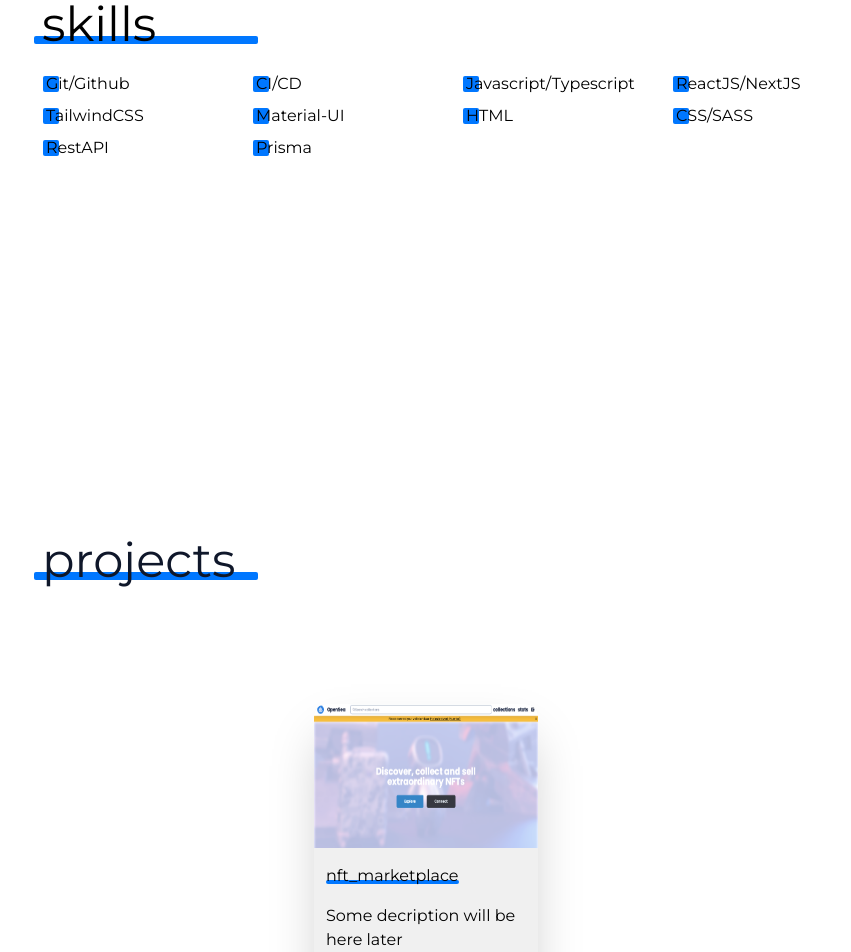
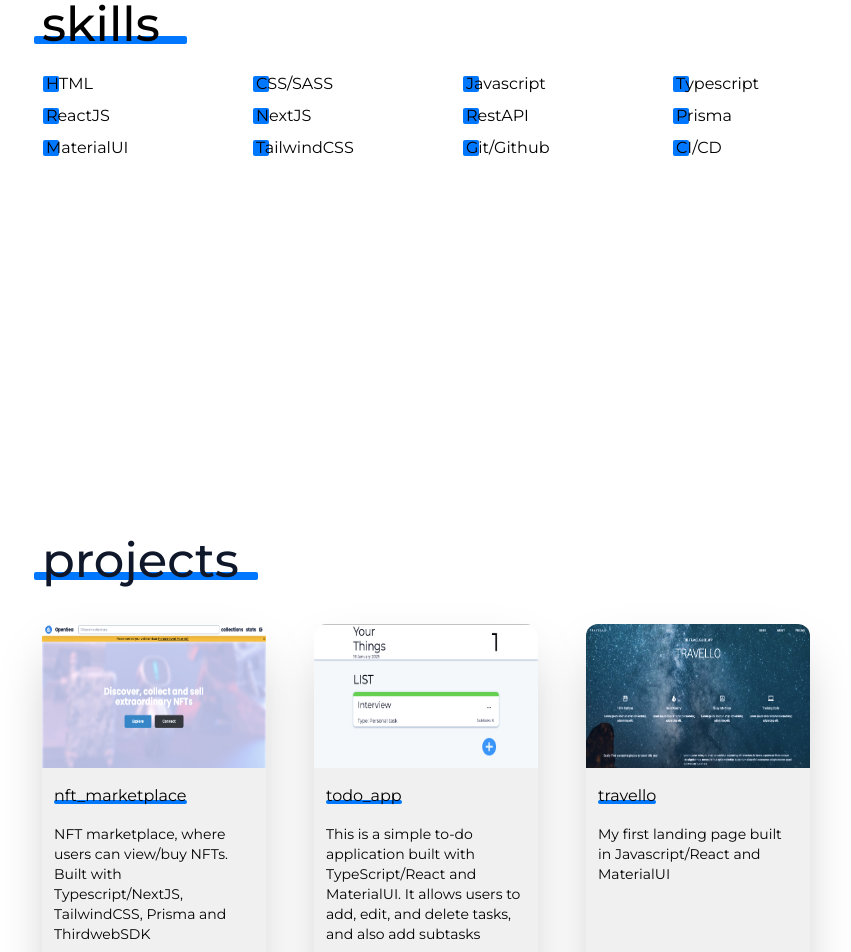
Before and after one commit to hinspared/portfolio, a Next.js app: page / in a window 1280 px wide. Shown: the part 1260-2212 px from the top of the page, without its empty margins (214-1065 px from the left). Built offline with nearby package versions, Linux system fonts and the light colour scheme.

Commit message:
update mobile version

```diff
--- a/src/components/About.tsx
+++ b/src/components/About.tsx
@@ -1,16 +1,18 @@
 import React from "react";
 
 const skills = [
+  "HTML",
+  "CSS/SASS",
+  "Javascript",
+  "Typescript",
+  "ReactJS",
+  "NextJS",
+  "RestAPI",
+  "Prisma",
+  "MaterialUI",
+  "TailwindCSS",
   "Git/Github",
   "CI/CD",
-  "Javascript/Typescript",
-  "ReactJS/NextJS",
-  "TailwindCSS",
-  "Material-UI",
-  "HTML",
-  "CSS/SASS",
-  "RestAPI",
-  "Prisma",
 ];
 
 const About = React.forwardRef<HTMLDivElement>(
@@ -19,23 +21,23 @@ const About = React.forwardRef<HTMLDivElement>(
       <div className="mx-auto h-screen w-3/5 pt-36" id="about">
         <div ref={ref}>
           <div className="relative max-w-max">
-            <p className="md:text-5xl">about</p>
-            <div className="absolute left-[-0.5rem] bottom-1 -z-10 h-2 w-56 rounded-sm bg-[#0077FF]"></div>
+            <p className="text-lg font-medium md:text-5xl">about</p>
+            <div className="absolute bottom-1 -z-10 h-1 w-[130%] bg-[#0077FF] md:left-[-0.5rem] md:h-2 md:rounded-sm"></div>
           </div>
-          <p className="mt-10 w-3/5 text-lg">
+          <p className="mt-10 text-lg md:w-3/5">
             As a purposeful and highly motivated person I am looking for a
             company that will give me a chance to apply my skills and develop
             myself as a Front-End Developer
           </p>
           <div className="relative mt-16 max-w-max">
-            <p className="md:text-5xl">skills</p>
-            <div className="absolute left-[-0.5rem] bottom-1 -z-10 h-2 w-56 rounded-sm bg-[#0077FF]"></div>
+            <p className="text-lg font-medium md:text-5xl">skills</p>
+            <div className="absolute bottom-1 -z-10 h-1 w-[130%] bg-[#0077FF] md:left-[-0.5rem] md:h-2 md:rounded-sm"></div>
           </div>
-          <div className="mt-6 grid grid-cols-4 justify-between gap-y-2 gap-x-20 px-1">
+          <div className="mt-6 grid grid-cols-2 justify-between gap-x-20 gap-y-2 px-1 md:grid-cols-4">
             {React.Children.toArray(
               skills.map((skill) => (
                 <div className="relative">
-                  <p className="text-base">{skill}</p>
+                  <p className="text-sm lg:text-base">{skill}</p>
                   <div className="absolute left-[-3px] top-1 -z-10 h-4 w-4 rounded-sm bg-[#0077FF]"></div>
                 </div>
               ))
--- a/src/components/Contacts.tsx
+++ b/src/components/Contacts.tsx
@@ -25,11 +25,11 @@ const Contacts = React.forwardRef<HTMLDivElement>(
       <div className="mx-auto h-screen w-3/5 pt-36" id="contacts">
         <div ref={ref}>
           <div className="relative max-w-max">
-            <p className="md:text-5xl">contacts</p>
-            <div className="absolute left-[-0.5rem] bottom-1 -z-10 h-2 w-56 rounded-sm bg-[#0077FF]"></div>
+            <p className="text-lg font-medium md:text-5xl">contacts</p>
+            <div className="absolute left-[-0.5rem] bottom-1 -z-10 h-1 w-[130%] bg-[#0077FF] md:h-2 md:w-56 md:rounded-sm"></div>
           </div>
           <p className="mt-3 ml-1 font-light">Let&apos;s have a chat</p>
-          <div className="mt-16 flex flex-col md:grid md:grid-cols-2 md:gap-16">
+          <div className="mt-14 flex flex-col gap-16 md:grid md:grid-cols-2">
             {React.Children.toArray(
               list.map((item) => (
                 <div className="flex flex-col">
--- a/src/components/MobileProjects.tsx
+++ /dev/null
@@ -1,73 +0,0 @@
-import React from "react";
-import nft_marketplace from "../../public/projects/nft_marketplace.png";
-import todo_app from "../../public/projects/todo_app.png";
-import travello from "../../public/projects/travello.png";
-import Project from "./Project";
-import { Swiper, SwiperSlide } from "swiper/react";
-import "swiper/css";
-import "swiper/css/navigation";
-import "swiper/css/pagination";
-import "swiper/css/scrollbar";
-
-const projectsList = [
-  {
-    name: "nft_marketplace",
-    description: "Some decription will be here later",
-    github: "https://github.com/Hinspared/nft_marketplace",
-    demo: "https://nft-marketplace-hinspared.vercel.app",
-    image: nft_marketplace,
-  },
-  {
-    name: "todo_app",
-    description: "Some decription will be here later",
-    github: "https://github.com/Hinspared/todoapp",
-    demo: "https://todoapp-hinspared.netlify.app",
-    image: todo_app,
-  },
-  {
-    name: "travello",
-    description: "Some decription will be here later",
-    github: "https://github.com/Hinspared/travello",
-    demo: "https://travellobyhinspared.netlify.app",
-    image: travello,
-  },
-];
-
-const MobileProjects = React.forwardRef<HTMLDivElement>(
-  (props, ref: React.LegacyRef<HTMLDivElement>) => {
-    return (
-      <div className="mx-auto h-screen w-3/5 pt-36" id="projects" ref={ref}>
-        <div>
-          <div className="relative max-w-max">
-            <p className="text-slate-900 md:text-5xl">projects</p>
-            <div className="absolute left-[-0.5rem] bottom-1 -z-10 h-2 w-56 rounded-sm bg-[#0077FF]"></div>
-          </div>
-          <Swiper
-            spaceBetween={50}
-            slidesPerView={1}
-            className="mt-10 py-10"
-            loop
-          >
-            {React.Children.toArray(
-              projectsList.map((project) => (
-                <SwiperSlide className="flex justify-center py-20">
-                  <Project
-                    name={project.name}
-                    description={project.description}
-                    github={project.github}
-                    demo={project.demo}
-                    image={project.image}
-                  />
-                </SwiperSlide>
-              ))
-            )}
-          </Swiper>
-        </div>
-      </div>
-    );
-  }
-);
-
-MobileProjects.displayName = "MobileProjects";
-
-export default MobileProjects;
--- a/src/components/Navbar.tsx
+++ b/src/components/Navbar.tsx
@@ -4,12 +4,15 @@ import React from "react";
 import logoBlue from "../../public/Logo_blue.png";
 import logoGray from "../../public/Logo_gray.png";
 
-const navigations = ["about", "projects", "contacts"];
-
 const Navbar: React.FC<{
   active: string;
   onClick: (e: React.MouseEvent<HTMLElement>) => void;
-}> = ({ active, onClick }) => {
+  onClickMobile: () => void;
+  navigations: string[];
+  mobile: boolean;
+}> = ({ active, onClick, onClickMobile, navigations, mobile }) => {
+  const currentIndex = navigations.indexOf(active);
+
   return (
     <div className="sticky top-0 z-30 w-full bg-neutral-400">
       <div className="mx-auto flex w-3/5 items-end  justify-between py-3">
@@ -23,6 +26,31 @@ const Navbar: React.FC<{
             className="cursor-pointer"
           />
         </Link>
+        {mobile ? (
+          <Link
+            href={`/#${
+              active === "contacts"
+                ? "home"
+                : `${navigations[currentIndex + 1] as string}`
+            }`}
+            scroll={false}
+          >
+            <div className="flex w-10 flex-col gap-y-2">
+              {React.Children.toArray(
+                navigations.map((navigation) => (
+                  <div
+                    className={`h-1.5 w-full rounded-sm ${
+                      active === navigation ? "bg-[#0077FF]" : "bg-[#f0f0f0]"
+                    }`}
+                    onClick={onClickMobile}
+                    data-name={navigation}
+                  ></div>
+                ))
+              )}
+            </div>
+          </Link>
+        ) : (
+          <>
             {React.Children.toArray(
               navigations.map((navigation) => (
                 <Link href={`/#${navigation}`} scroll={false}>
@@ -40,6 +68,8 @@ const Navbar: React.FC<{
                 </Link>
               ))
             )}
+          </>
+        )}
       </div>
     </div>
   );
--- a/src/components/Project.tsx
+++ b/src/components/Project.tsx
@@ -19,14 +19,22 @@ const Project: React.FC<ProjectProps> = ({
   return (
     <div className="flex w-56 flex-col gap-4 rounded-xl bg-[#f0f0f0] shadow-2xl hover:shadow-[#0077FF]">
       <div className="relative h-36 w-full rounded-xl">
-        <Image src={image} alt={name} fill className="rounded-t-xl" />
+        <Image
+          src={image}
+          alt={name}
+          fill
+          className="rounded-t-xl"
+          sizes="(max-width: 768px) 100vw,
+              (max-width: 1200px) 50vw,
+              33vw"
+        />
       </div>
       <div className="relative mx-3 max-w-max">
         <p className="relative z-20">{name}</p>
         <div className="absolute bottom-1 z-10 h-1 w-full rounded-sm bg-[#0077FF]"></div>
       </div>
-      <p className="mx-3 ">{description}</p>
-      <div className="m-3 mt-10 flex justify-between">
+      <p className="mx-3 text-sm">{description}</p>
+      <div className="m-3 mt-auto flex justify-between">
         <div className="relative">
           <a
             href={github}
@@ -38,7 +46,6 @@ const Project: React.FC<ProjectProps> = ({
           </a>
           <div className="absolute left-[-3px] bottom-[-0.5px] z-10 h-6 w-6 rounded-sm bg-[#0077FF]"></div>
         </div>
-
         <a href={demo} target="_blank" rel="noreferrer">
           live-demo
         </a>
--- a/src/components/Projects.tsx
+++ b/src/components/Projects.tsx
@@ -3,39 +3,84 @@ import nft_marketplace from "../../public/projects/nft_marketplace.png";
 import todo_app from "../../public/projects/todo_app.png";
 import travello from "../../public/projects/travello.png";
 import Project from "./Project";
+import { Swiper, SwiperSlide } from "swiper/react";
+import "swiper/css";
+import "swiper/css/navigation";
+import "swiper/css/pagination";
+import "swiper/css/scrollbar";
 
 const projectsList = [
   {
     name: "nft_marketplace",
-    description: "Some decription will be here later",
+    description:
+      "NFT marketplace, where users can view/buy NFTs. Built with Typescript/NextJS, TailwindCSS, Prisma and ThirdwebSDK",
     github: "https://github.com/Hinspared/nft_marketplace",
     demo: "https://nft-marketplace-hinspared.vercel.app",
     image: nft_marketplace,
   },
   {
     name: "todo_app",
-    description: "Some decription will be here later",
+    description:
+      "This is a simple to-do application built with TypeScript/React and MaterialUI. It allows users to add, edit, and delete tasks, and also add subtasks",
     github: "https://github.com/Hinspared/todoapp",
     demo: "https://todoapp-hinspared.netlify.app",
     image: todo_app,
   },
   {
     name: "travello",
-    description: "Some decription will be here later",
+    description:
+      "My first landing page built in Javascript/React and MaterialUI",
     github: "https://github.com/Hinspared/travello",
     demo: "https://travellobyhinspared.netlify.app",
     image: travello,
   },
 ];
 
-const Projects = React.forwardRef<HTMLDivElement>(
+interface ProjectsProps {
+  mobile: boolean;
+}
+
+const Projects = React.forwardRef<HTMLDivElement, ProjectsProps>(
   (props, ref: React.LegacyRef<HTMLDivElement>) => {
     return (
+      <>
+        {props.mobile ? (
+          <div ref={ref} id="projects">
+            <div className="relative mx-auto flex w-3/5 pt-36">
+              <div className="relative max-w-max">
+                <p className="text-lg font-medium text-slate-900">projects</p>
+                <div className="absolute bottom-1 -z-10 h-1 w-[130%] bg-[#0077FF]"></div>
+              </div>
+            </div>
+            <Swiper
+              spaceBetween={50}
+              slidesPerView={1}
+              className="mt-10 py-10"
+              loop
+            >
+              {React.Children.toArray(
+                projectsList.map((project) => (
+                  <SwiperSlide className="flex justify-center py-20">
+                    <Project
+                      name={project.name}
+                      description={project.description}
+                      github={project.github}
+                      demo={project.demo}
+                      image={project.image}
+                    />
+                  </SwiperSlide>
+                ))
+              )}
+            </Swiper>
+          </div>
+        ) : (
           <div className="mx-auto h-screen w-3/5 pt-36" id="projects">
             <div ref={ref}>
               <div className="relative max-w-max">
-            <p className="text-slate-900 md:text-5xl">projects</p>
-            <div className="absolute left-[-0.5rem] bottom-1 -z-10 h-2 w-56 rounded-sm bg-[#0077FF]"></div>
+                <p className="font-medium text-slate-900 md:text-5xl">
+                  projects
+                </p>
+                <div className="absolute bottom-1 -z-10 h-2 w-56 rounded-sm bg-[#0077FF] md:left-[-0.5rem]"></div>
               </div>
               <div className="mt-10 flex justify-between">
                 {React.Children.toArray(
@@ -52,6 +97,8 @@ const Projects = React.forwardRef<HTMLDivElement>(
               </div>
             </div>
           </div>
+        )}
+      </>
     );
   }
 );
--- a/src/pages/index.tsx
+++ b/src/pages/index.tsx
@@ -4,11 +4,18 @@ import Head from "next/head";
 import About from "../components/About";
 import Contacts from "../components/Contacts";
 import Navbar from "../components/Navbar";
-// import Projects from "../components/Projects";
+import Projects from "../components/Projects";
 import useOnScreen from "../utils/hooks/useOnScreen";
-import MobileProjects from "../components/MobileProjects";
+
+const navigations = ["about", "projects", "contacts"];
 
 const Home: NextPage = () => {
+  const [mobile, setMobile] = React.useState(false);
+  React.useEffect(() => {
+    const screenWidth = window.matchMedia("(max-width: 768px)");
+    setMobile(screenWidth.matches);
+  }, []);
+
   const [active, setActive] = React.useState("logo");
 
   // setActive on visible div
@@ -34,6 +41,13 @@ const Home: NextPage = () => {
     text.length > 0 ? setActive(text) : setActive("logo");
   };
 
+  const handleClickMobile = () => {
+    const currentIndex = navigations.indexOf(active);
+    const nextSection = navigations[currentIndex + 1] as string;
+    console.log(currentIndex);
+    active === navigations[2] ? setActive("logo") : setActive(nextSection);
+  };
+
   return (
     <>
       <Head>
@@ -41,26 +55,31 @@ const Home: NextPage = () => {
         <meta name="description" content="portfolio" />
         <link rel="icon" href="/favicon.ico" />
       </Head>
-      <Navbar active={active} onClick={handleClick} />
+      <Navbar
+        active={active}
+        onClick={handleClick}
+        onClickMobile={handleClickMobile}
+        navigations={navigations}
+        mobile={mobile}
+      />
       <div
         className="mx-auto flex h-screen w-3/5 flex-col gap-y-3 pt-36"
         id="home"
       >
         <p className="text-xl text-slate-900">Hi, I&apos;m </p>
         <div className="relative max-w-max">
-          <p className="text-slate-900 md:text-5xl">Marat Khasanov</p>
-          <div className="absolute left-[-0.5rem] bottom-1 -z-10 h-2 w-[105%] rounded-sm bg-[#0077FF]"></div>
+          <p className="text-2xl text-slate-900 md:text-5xl">Marat Khasanov</p>
+          <div className="absolute bottom-1 left-[-2%] -z-10 h-2 w-[105%] bg-[#0077FF] md:rounded-sm"></div>
         </div>
-        <p className="text-xl text-slate-900">Front-End Developer</p>
-        <p className="mt-10 w-3/5 text-lg text-slate-900" ref={homeRef}>
+        <p className="text-slate-900 md:text-xl">Front-End Developer</p>
+        <p className="mt-10 text-lg text-slate-900 md:w-3/5" ref={homeRef}>
           As a purposeful and highly motivated person I am looking for a company
           that will give me a chance to apply my skills and develop myself as a
           Front-End Developer
         </p>
       </div>
       <About ref={aboutRef} />
-      {/* <Projects ref={projectsRef} /> */}
-      <MobileProjects ref={projectsRef} />
+      <Projects mobile={mobile} ref={projectsRef} />
       <Contacts ref={contactsRef} />
     </>
   );
```
Lines whose indentation alone changed are shown as unchanged.
